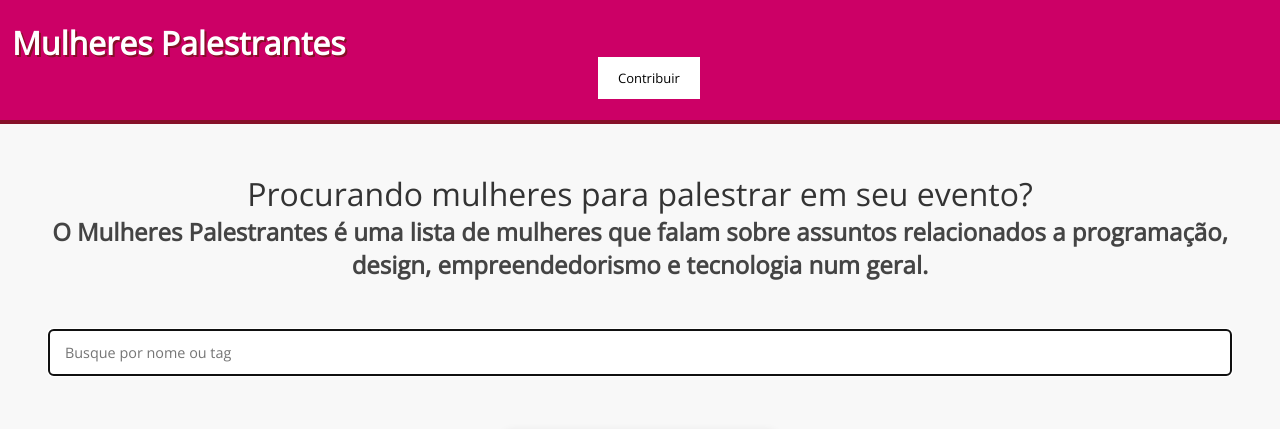
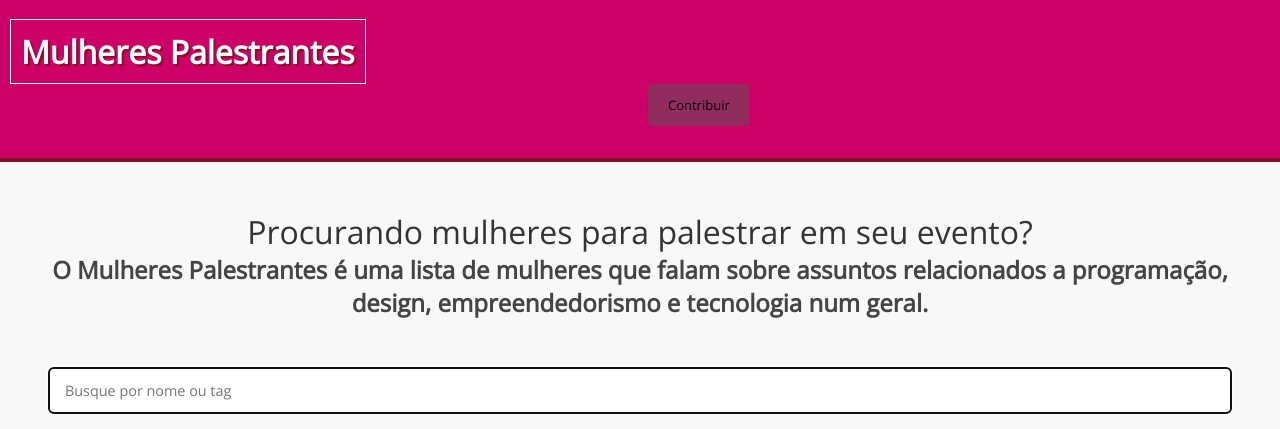
Before and after one commit to darlenedms/mulheres-palestrantes, a plain HTML site: page index.html in a window 1280 px wide. Shown: the top 429 px of the page. Drawn offline with nearby package versions, Linux system fonts and the light colour scheme; a script that the page names is missing.

Commit message:
fazendo ajustes e colocando um botão

```diff
--- a/css/style.css
+++ b/css/style.css
@@ -27,9 +27,12 @@
 .logo{
   display: inline-block;
   float: left;
-  padding: 2px;
+  padding: 10px;
   vertical-align: middle;
   margin: -13px 227px 0px -38px;
+  border-style: solid;
+  border-width: 1px;
+
 }
 
 
@@ -38,17 +41,51 @@
 }
 
 .contribute {
-  background: #fff;
+  background:  rgba(89, 89, 89, 0.5);
   padding: 12px 20px;
-  margin-top: 100px;
-  margin-left: 550px;
-  margin-right: 45px;
+  margin: 0px 0px 0px 600px;
   font-size: 13px;
   color: #000;
+  border-radius: 5px;
+  transition: box-shadow 0.3s ease-in-out:
+  box-shadow: 0 1px 2px rgba(0,0,0,0.15);
+  position: relative;
+  display: inline-block;
+  -webkit-transition: all 0.6s cubic-bezier(0.165, 0.84, 0.44, 1);
+  transition: all 0.6s cubic-bezier(0.165, 0.84, 0.44, 1);
 }
 
 .contribute:hover {
-    color: #000;
+    /*color: #000;
+    box-shadow: 0 5px 15px rgba(0,0,0,0.3);*/
+    -webkit-transform: scale(1.25, 1.25);
+      transform: scale(1.25, 1.25);
+}
+/*
+.contribute::after {
+  box-shadow: 0 5px 15px rgba(0,0,0,0.3);
+  opacity: 0;
+  transition: opacity 0.3s ease-in-out:
+}*/
+
+.contribute:hover::after {
+    opacity: 1;
+}
+
+
+.contribute::after {
+  content: "";
+  border-radius: 5px;
+  position: absolute;
+  z-index: -1;
+  top: 0;
+  left: 0;
+  width: 100%;
+  height: 100%;
+  box-shadow: 0 5px 15px rgba(0, 0, 0, 0.3);
+  opacity: 0;
+  -webkit-transition: all 0.6s cubic-bezier(0.165, 0.84, 0.44, 1);
+  transition: all 0.6s cubic-bezier(0.165, 0.84, 0.44, 1);
 }
 
 /*
--- a/mulheres.json
+++ b/mulheres.json
@@ -151,6 +151,6 @@
         {"name":"Viviane Vilella","interests":["E-commerce"],"location":"São Paulo/SP","photo":null,"email":null,"linkedin":null,"github":null,"twitter":null,"fb":null},
         {"name":"Yanne Moreira","interests":["Wordpress", "FrontEnd", "Design", "Interface Design", "UX Design"],"location":"Curitiba/PR","photo":null,"email":"yanne.b.moreira@gmail.com","linkedin":"yannemoreira","github":"riopse","twitter":null,"fb":null},
         {"name":"Yasodara Córdova","interests":["Web", "Semantic Web", "Data", "Open Data", "Datavis", "UX Design"],"location":"São Paulo/SP","photo":null,"email":"yasodara.cordova@gmail.com","linkedin":"yasodara","github":"yaso","twitter":"yaso","fb":null},
-        {"name":"Ronaiza Cardoso","interests":["Web", "Programadora PHP", "Git", "Laravel"],"location":"Brasilia/DF","photo":null,"email":"ronaizacarda@gmail.com","linkedin":"ronaizacard","github":"yesroh","twitter":"ronaizacard","fb":null}
+        {"name":"Ronaiza Cardoso","interests":["Web", "Programadora PHP", "Git", "Laravel"],"location":"Brasilia/DF","photo":"https://s.gravatar.com/avatar/f45e8318bf829e33e34c1b8b10e2cb1d?s=80","email":"ronaizacarda@gmail.com","linkedin":"ronaiza-cardoso-2a20b47b","github":"yesroh","twitter":"ronaizacard","fb":null}
       ]
 }
```
Also changed, not shown: 1 other file.
